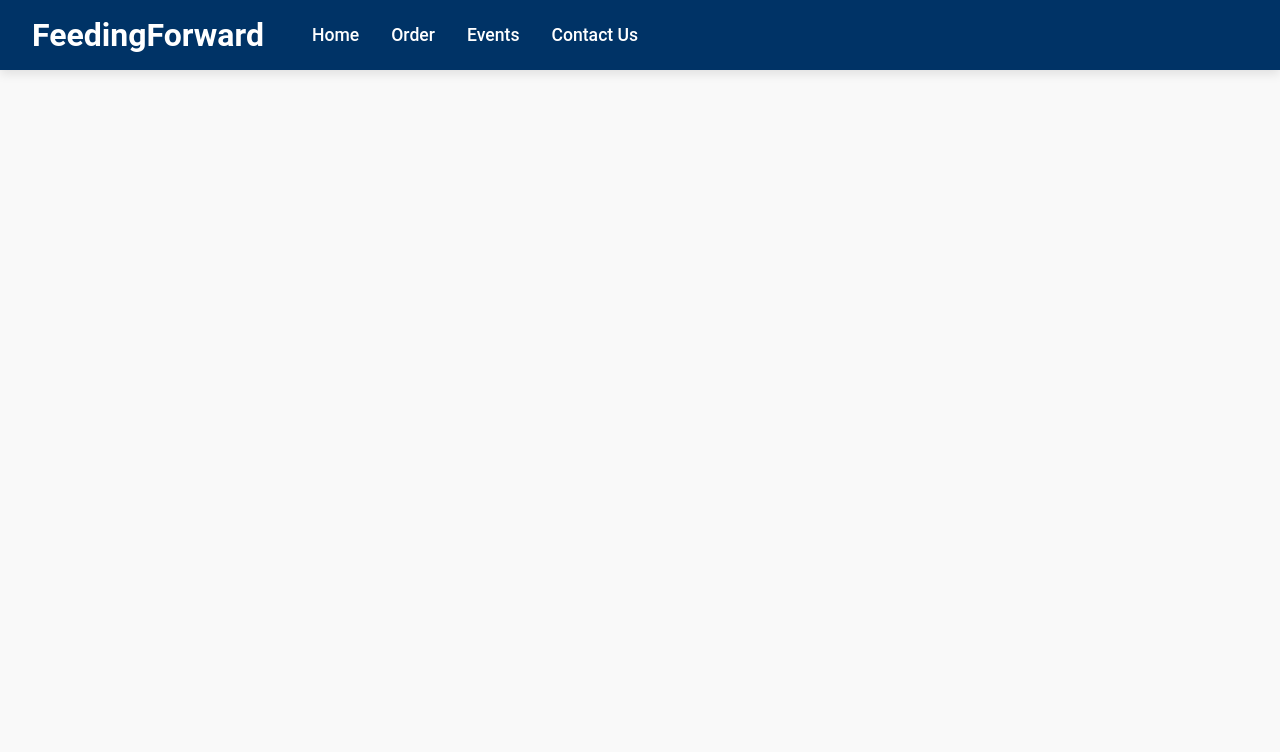
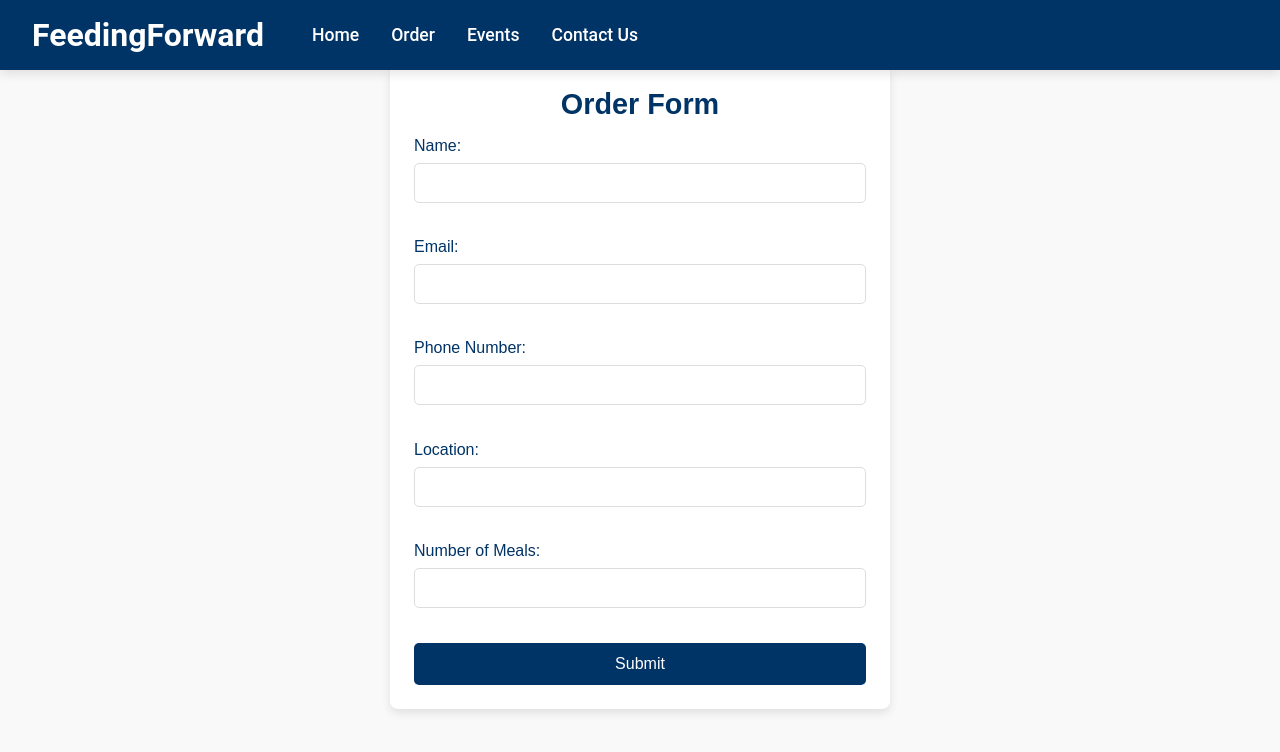
Before and after one commit to hanann03/FeedingForward, a React (Create React App) app in the folder frontend/user-app/: page /order in a window 1280 px wide. Shown: the top 752 px of the page. Built offline with nearby package versions, Linux system fonts and the light colour scheme.

Commit message:
order page

```diff
--- a/frontend/user-app/src/pages/Order.js
+++ b/frontend/user-app/src/pages/Order.js
@@ -1,12 +1,131 @@
-import React from 'react';
+import React, { useState } from 'react';
+import { useNavigate } from 'react-router-dom'; // Import useNavigate for redirection
+import '../pages/order.css'; // Ensure the CSS file exists or remove if unnecessary
 
-const Order = () => {
+const OrderForm = () => {
+  const [formData, setFormData] = useState({
+    name: '',
+    email: '',
+    phoneNumber: '',
+    location: '',
+    numberOfMeals: ''
+  });
+
+  const [responseMessage, setResponseMessage] = useState('');
+  const [error, setError] = useState('');
+  const navigate = useNavigate(); // Initialize useNavigate hook
+
+  const handleChange = (e) => {
+    const { name, value } = e.target;
+    setFormData(prevData => ({
+      ...prevData,
+      [name]: value
+    }));
+  };
+
+  const handleSubmit = (e) => {
+    e.preventDefault();
+
+    // Check if all required fields are filled
+    if (!formData.name || !formData.email || !formData.phoneNumber || !formData.location || !formData.numberOfMeals) {
+      setError('Please fill in all fields.');
+      return;
+    }
+
+    // Create query params from form data
+    const queryParams = new URLSearchParams({
+      name: formData.name,
+      email: formData.email,
+      phoneNumber: formData.phoneNumber,
+      location: formData.location,
+      numberOfMeals: formData.numberOfMeals
+    });
+
+    // Redirect to the confirmation page with query params
+    navigate(`/order/confirmation?${queryParams.toString()}`);
+    setResponseMessage('Order successfully submitted!');
+  };
+
   return (
-    <div className="page-container">
-      <h2>Order Food</h2>
-      <p>Order food to support our cause and help us reach more people!</p>
+    <div className="form-container">
+      <h2>Order Form</h2>
+      <form onSubmit={handleSubmit}>
+        <div className="form-group">
+          <label htmlFor="name">Name:</label>
+          <input
+            type="text"
+            id="name"
+            name="name"
+            value={formData.name}
+            onChange={handleChange}
+            aria-label="Enter your name"
+            required
+          />
+        </div>
+        <div className="form-group">
+          <label htmlFor="email">Email:</label>
+          <input
+            type="email"
+            id="email"
+            name="email"
+            value={formData.email}
+            onChange={handleChange}
+            aria-label="Enter your email"
+            required
+          />
+        </div>
+        <div className="form-group">
+          <label htmlFor="phone">Phone Number:</label>
+          <input
+            type="tel"
+            id="phone"
+            name="phoneNumber"
+            value={formData.phoneNumber}
+            onChange={handleChange}
+            aria-label="Enter your phone number"
+            required
+          />
+        </div>
+        <div className="form-group">
+          <label htmlFor="location">Location:</label>
+          <input
+            type="text"
+            id="location"
+            name="location"
+            value={formData.location}
+            onChange={handleChange}
+            aria-label="Enter your location"
+            required
+          />
+        </div>
+        <div className="form-group">
+          <label htmlFor="numOfMeals">Number of Meals:</label>
+          <input
+            type="number"
+            id="numOfMeals"
+            name="numberOfMeals"
+            value={formData.numberOfMeals}
+            onChange={handleChange}
+            aria-label="Enter the number of meals"
+            required
+          />
+        </div>
+        <button type="submit" className="submit-button">Submit</button>
+      </form>
+
+      {/* Display success or error message */}
+      {responseMessage && (
+        <div className="success">
+          <p>{responseMessage}</p>
+        </div>
+      )}
+      {error && (
+        <div className="error">
+          <p><strong>Error:</strong> {error}</p>
+        </div>
+      )}
     </div>
   );
 };
 
-export default Order;
+export default OrderForm;
--- /dev/null
+++ b/frontend/user-app/src/pages/order.css
@@ -0,0 +1,76 @@
+/* order.css */
+.form-container {
+    padding: 1.5rem;
+    max-width: 500px; /* Increased width */
+    margin: 4rem auto; /* Reduced top margin for more compact look */
+    background-color: #ffffff;
+    border-radius: 8px;
+    box-shadow: 0 4px 10px rgba(0, 0, 0, 0.1);
+    color: #003366;
+    font-family: 'Arial', sans-serif;
+  }
+
+  .form-container h2 {
+    text-align: center;
+    font-size: 1.8rem;
+    margin-bottom: 1rem; /* Reduced margin for better height balance */
+    color: #003366;
+  }
+
+  .form-group {
+    margin-bottom: 1.2rem; /* Reduced bottom margin for compactness */
+  }
+
+  .form-group label {
+    font-size: 1rem;
+    color: #003366;
+    margin-bottom: 0.5rem;
+    display: block;
+  }
+
+  .form-group input,
+  .form-group select {
+    width: 100%;
+    padding: 10px; /* Slightly smaller padding */
+    font-size: 1rem;
+    border: 1px solid #ddd;
+    border-radius: 5px;
+    margin-bottom: 1rem;
+    box-sizing: border-box;
+  }
+
+  .submit-button {
+    background-color: #003366;
+    color: white;
+    padding: 12px 20px;
+    font-size: 1rem;
+    border: none;
+    border-radius: 5px;
+    cursor: pointer;
+    width: 100%;
+    transition: background-color 0.3s;
+  }
+
+  .submit-button:hover {
+    background-color: #0056b3;
+  }
+
+  @media (max-width: 600px) {
+    .form-container {
+      padding: 1.5rem;
+      margin-top: 2rem;
+    }
+
+    .form-container h2 {
+      font-size: 1.5rem;
+    }
+
+    .form-group input,
+    .form-group select {
+      font-size: 0.9rem;
+    }
+
+    .submit-button {
+      font-size: 0.9rem;
+    }
+  }
```
Also changed, not shown: frontend/user-app/src/pages/OrderConfirmationPage.js (added, +26 -0 lines).
